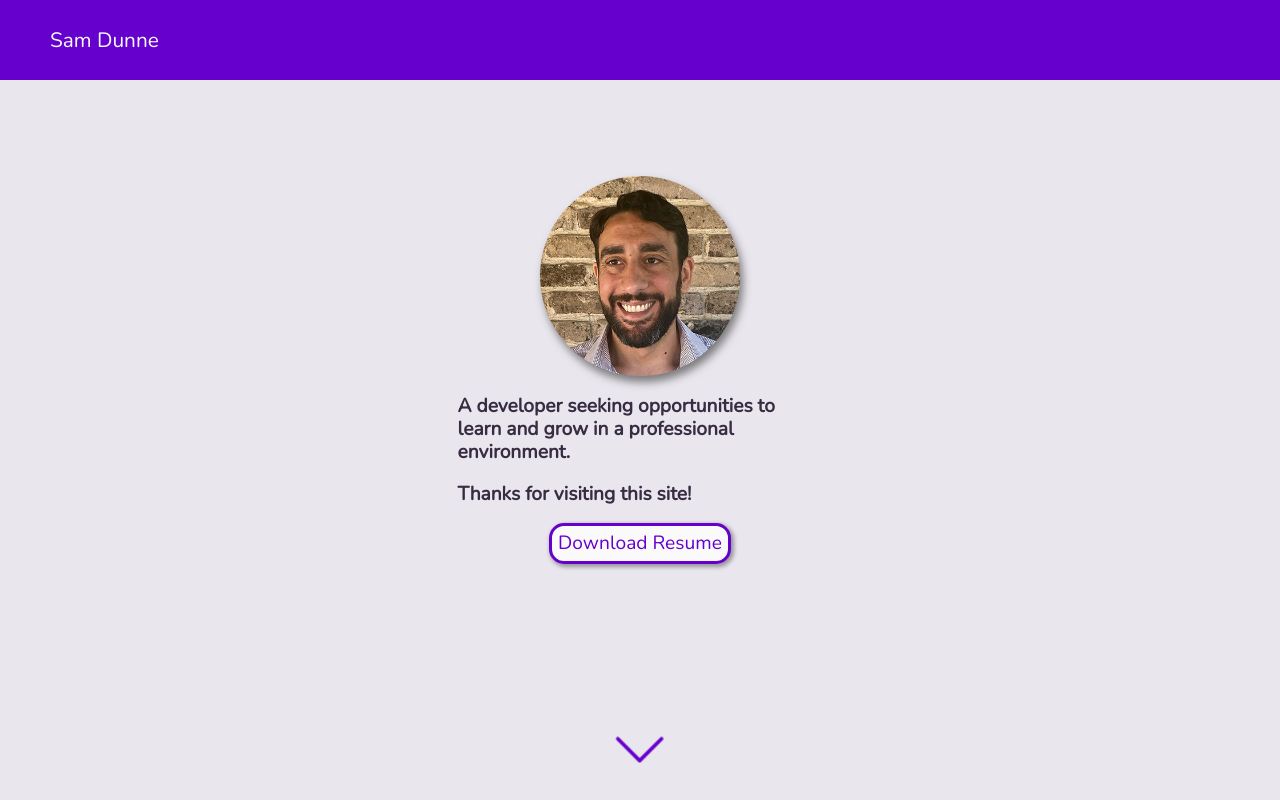
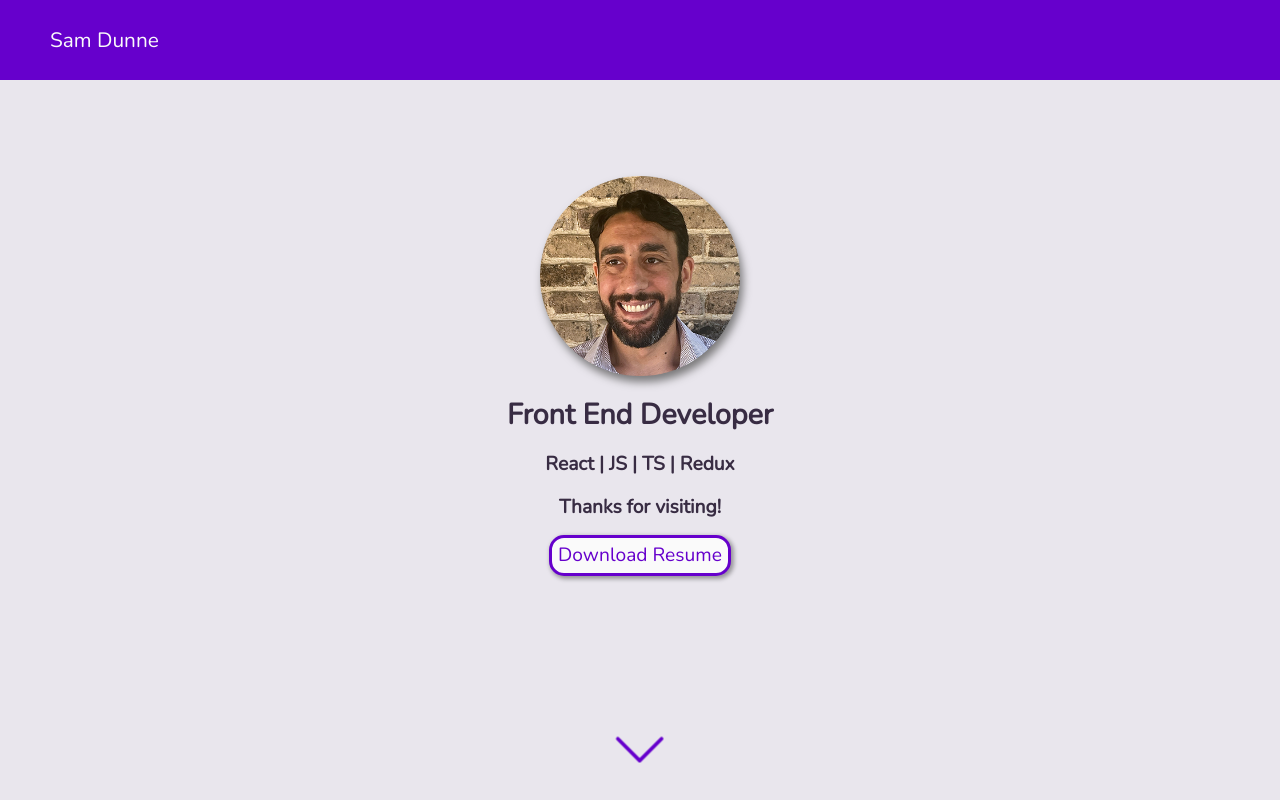
Before and after one commit to Sam-Dunne/portfolio-next-styledcomponents, a Next.js app: page / in a window 1280 px wide. Built offline with nearby package versions, Linux system fonts and the light colour scheme.

Commit message:
adding about section and ref for scroll feature

```diff
--- a/globalstyle.js
+++ b/globalstyle.js
@@ -243,9 +243,10 @@ export const HeaderTitle = styled.h1`
 export const H2 = styled.h2`
     font-family: 'Nunito', 'Source Sans Pro',sans-serif;
     color: #382c43;
-    font-size: 0.6em;
+    font-size: 1em;
     line-height: 1.2;
     margin: 1em auto 0 auto;
+    text-align: center;
     @media ${device.tablet} {
         font-size: 1em;
         width: 60%;
--- a/pages/index.js
+++ b/pages/index.js
@@ -33,7 +33,7 @@ const Header = styled.h1`
 
 const Headshot = styled.img`
   display: block;
-  margin: 0 auto;
+  margin: 0 auto 1em auto;
   width: 200px;
   height: 200px;
   filter: drop-shadow(3px 6px 4px #7a797a);
@@ -113,11 +113,15 @@ export default function Home(props) {
   const { ref: emailContactRef, inView: emailContactVisible } = useInView();
   // const [emailContactVisible, setEmailContactVisible] = useState();
 
-  const scrollTop = useRef()
-  const scrollProjectsRef = useRef()
+  const scrollTop = useRef();
+  const scrollAboutRef = useRef();
+  const scrollProjectsRef = useRef();
   const scrollContactRef = useRef(null);
   // console.log(emailContactVisible)
 
+  const handleScrollAbout = () => {
+    scrollAboutRef.current?.scrollIntoView({ behavior: 'smooth' });
+  };
   const handleScrollProjects = () => {
     scrollProjectsRef.current?.scrollIntoView({ behavior: 'smooth' });
   };
@@ -149,11 +153,28 @@ export default function Home(props) {
         <TopSection dark>
           <TipTop ref={scrollTop}></TipTop>
           <Headshot src="/sd_headshot_350.png" alt="Resume" width={350} height={350} objectFit="cover" layout='responsive' priority={true}></Headshot>
+          <HeroH1 centered>Front End Developer</HeroH1>
           <H2>
-            A developer seeking opportunities to learn and grow in a professional environment.
+            React  |  JS  |  TS  |  Redux
           </H2>
           <H2>
-            Thanks for visiting this site!
+            Thanks for visiting!
+          </H2>
+          <DownloadPDFLink></DownloadPDFLink>
+          <DblChevWrapper>
+            <DoubleChevBtn onClick={handleScrollAbout}>
+              <DblDownChev ></DblDownChev>
+            </DoubleChevBtn>
+          </DblChevWrapper>
+        </TopSection>
+
+        <MidPageSection ref={scrollAboutRef}>
+          <HeroH1 centered>Dev Journey</HeroH1>
+          <H2>
+            React  |  JS  |  TS  |  Redux
+          </H2>
+          <H2>
+            Thanks for visiting!
           </H2>
           <DownloadPDFLink></DownloadPDFLink>
           <DblChevWrapper>
@@ -161,7 +182,7 @@ export default function Home(props) {
               <DblDownChev ></DblDownChev>
             </DoubleChevBtn>
           </DblChevWrapper>
-        </TopSection>
+        </MidPageSection>
 
         <MidPageSection ref={scrollProjectsRef}>
           <ProjectsList data={props.data}></ProjectsList>
```
